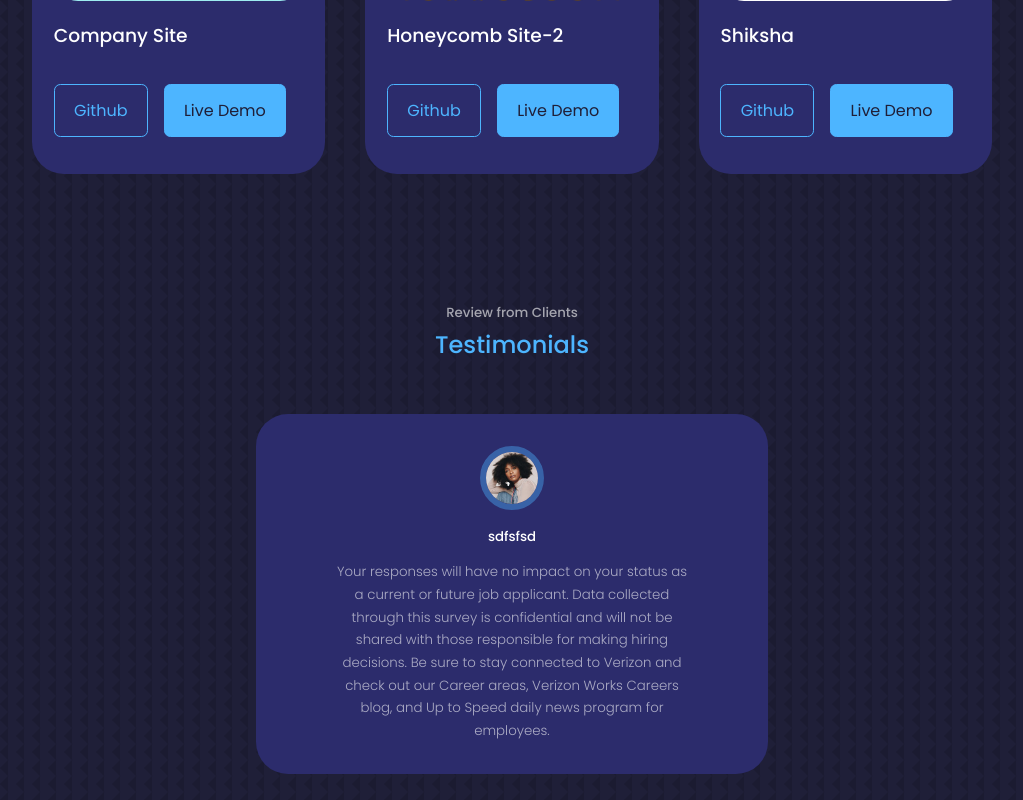
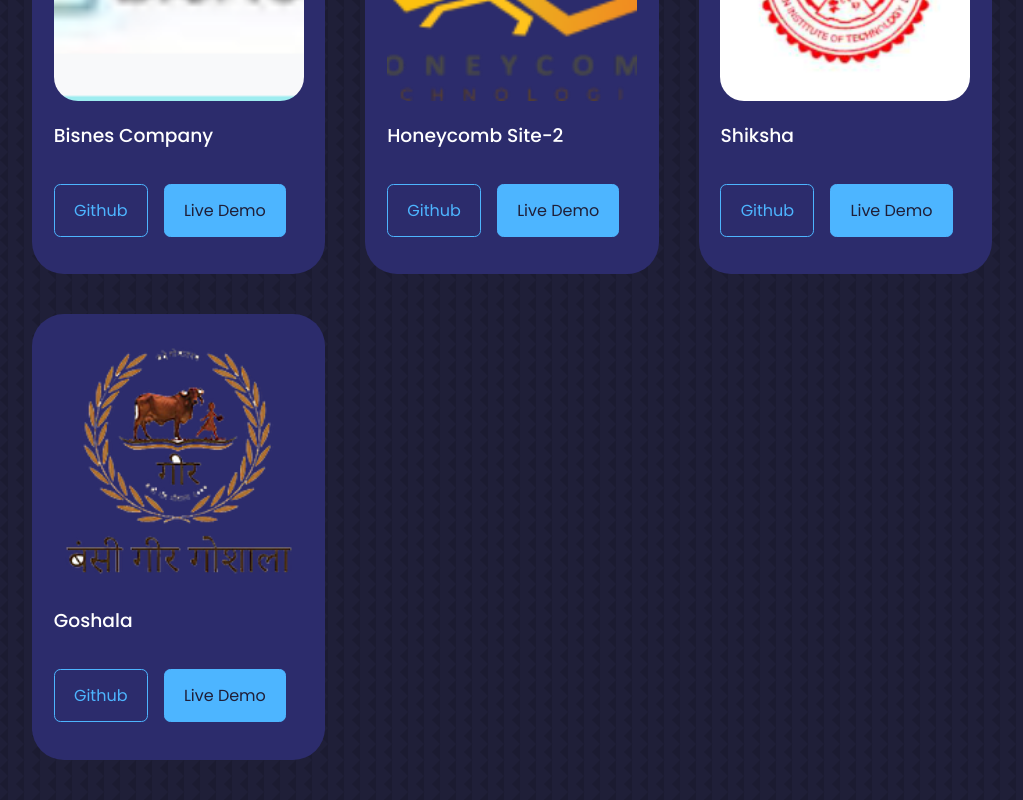
Before and after one commit to Vinothjv10/React-1, a React (Create React App) app: page / in a window 1280 px wide. Shown: the part 3080-3880 px from the top of the page, without its empty margins (128-1151 px from the left). Built offline with nearby package versions, Linux system fonts and the light colour scheme.

Commit message:
all setteded

```diff
--- a/src/components/portfolio/Portfolio.jsx
+++ b/src/components/portfolio/Portfolio.jsx
@@ -6,6 +6,8 @@ import IMG3 from '../../assets/project/spot-plant.png';
 import IMG4 from '../../assets/project/bisnes.png';
 import IMG5 from '../../assets/project/honeycomb.png';
 import IMG6 from '../../assets/project/logo.png';
+import IMG7 from '../../assets/project/goshula.png';
+
 
 const data = [
     {
@@ -32,7 +34,7 @@ const data = [
     {
         id: 4,
         image: IMG4,
-        title: 'Company Site',
+        title: 'Bisnes Company',
         github: 'https://github.com/Vinothjv10/front_end_page',
         demo: 'https://company-jv.web.app/'
     },
@@ -50,6 +52,13 @@ const data = [
         github: 'https://github.com/Vinothjv10/Shiksha',
         demo: 'https://shiksha-jv.netlify.app/'
     },
+    {
+        id: 7,
+        image: IMG7,
+        title: 'Goshala',
+        github: 'https://github.com/Vinothjv10/Goshala',
+        demo: ' '
+    },
 ]
 
 
@@ -57,7 +66,7 @@ const portfolio = () => {
     return (
         <section id='portfolio'>
             <h5>My Recent Work</h5>
-            <h2>Portfolio</h2>
+            <h2>Projects</h2>
 
             <div className="container portfolio__container">
                 {
--- a/src/components/portfolio/portfolio.css
+++ b/src/components/portfolio/portfolio.css
@@ -34,7 +34,7 @@
 }
 
 .image {
-    height: 200px;
+    height: 250px;
 }
 
 /* ==========Media Queries (Medium Devices) ========== */
--- a/src/components/testimonials/testimonials.jsx
+++ b/src/components/testimonials/testimonials.jsx
@@ -1,10 +1,13 @@
 import React from 'react'
 import './testimonials.css'
 
-import AVTR1 from '../../assets/avatar1.jpg';
-import AVTR2 from '../../assets/avatar2.jpg';
-import AVTR3 from '../../assets/avatar3.jpg';
-import AVTR4 from '../../assets/avatar4.jpg';
+import AVTR1 from '../../assets/project/honeycomb.png';
+import AVTR2 from '../../assets/project/cilogo.png';
+import AVTR3 from '../../assets/project/spot-plant.png';
+import AVTR4 from '../../assets/project/bisnes.png';
+import AVTR5 from '../../assets/project/logo.png';
+import AVTR6 from '../../assets/project/honeycomb.png';
+
 
 import { Pagination } from 'swiper';
 
@@ -18,22 +21,32 @@ import 'swiper/css/pagination';
 const data = [
     {
         avatar: AVTR1,
-        name: 'sdfsfsd',
+        name: 'HoneyComb',
         review: 'Your responses will have no impact on your status as a current or future job applicant. Data collected through this survey is confidential and will not be shared with those responsible for making hiring decisions. Be sure to stay connected to Verizon and check out our Career areas, Verizon Works Careers blog, and Up to Speed daily news program for employees.'
     },
     {
         avatar: AVTR2,
-        name: 'sdfsfsd',
+        name: 'Technoblaze',
         review: 'Your responses will have no impact on your status as a current or future job applicant. Data collected through this survey is confidential and will not be shared with those responsible for making hiring decisions. Be sure to stay connected to Verizon and check out our Career areas, Verizon Works Careers blog, and Up to Speed daily news program for employees.'
     },
     {
         avatar: AVTR3,
-        name: 'sdfsfsd',
+        name: 'Spot Plant',
         review: 'Your responses will have no impact on your status as a current or future job applicant. Data collected through this survey is confidential and will not be shared with those responsible for making hiring decisions. Be sure to stay connected to Verizon and check out our Career areas, Verizon Works Careers blog, and Up to Speed daily news program for employees.'
     },
     {
         avatar: AVTR4,
-        name: 'sdfsfsd',
+        name: 'Bisnes Company',
+        review: 'Your responses will have no impact on your status as a current or future job applicant. Data collected through this survey is confidential and will not be shared with those responsible for making hiring decisions. Be sure to stay connected to Verizon and check out our Career areas, Verizon Works Careers blog, and Up to Speed daily news program for employees.'
+    },
+    {
+        avatar: AVTR5,
+        name: 'Shiksha',
+        review: 'Your responses will have no impact on your status as a current or future job applicant. Data collected through this survey is confidential and will not be shared with those responsible for making hiring decisions. Be sure to stay connected to Verizon and check out our Career areas, Verizon Works Careers blog, and Up to Speed daily news program for employees.'
+    },
+    {
+        avatar: AVTR6,
+        name: 'HoneyComb Site-2',
         review: 'Your responses will have no impact on your status as a current or future job applicant. Data collected through this survey is confidential and will not be shared with those responsible for making hiring decisions. Be sure to stay connected to Verizon and check out our Career areas, Verizon Works Careers blog, and Up to Speed daily news program for employees.'
     },
 ]
@@ -41,7 +54,7 @@ const data = [
 const Testimonials = () => {
     return (
         <section id='testimonials'>
-            <h5>Review from Clients</h5>
+            <h5>Description for Projects</h5>
             <h2>Testimonials</h2>
 
             <Swiper className="container testimonials__container"
```
Also changed, not shown: src/assets/project/goshula.png (added).
